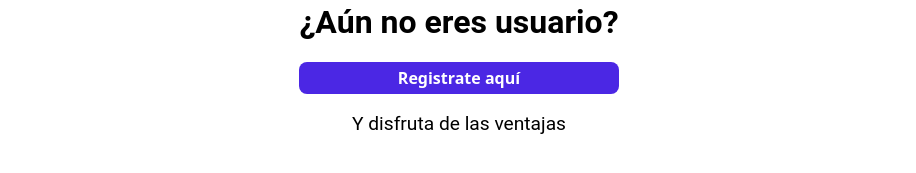
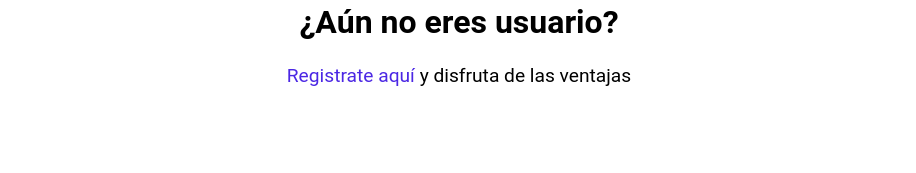
Before and after one commit to DiegoGutierrezDev/Invox-technical-test, a Nuxt app in the folder frontend/: page / in a window 1280 px wide. Shown: the part 679-852 px from the top of the page, without its empty margins (181-1097 px from the left). Built offline with nearby package versions, Linux system fonts and the light colour scheme.

Commit message:
Improved design

```diff
--- a/frontend/assets/css/tailwind.css
+++ b/frontend/assets/css/tailwind.css
@@ -12,3 +12,7 @@ h2 {
     font-size: larger;
     font-family: theme('fontFamily.roboto');
 }
+
+a {
+    color:theme('colors.purple')
+}
--- a/frontend/pages/index.vue
+++ b/frontend/pages/index.vue
@@ -11,8 +11,10 @@
 
     <div class="grid justify-center mb-20 gap-4">
       <h1>¿Aún no eres usuario?</h1>
-      <AppButton text="Registrate aquí" />
-      <h2>Y disfruta de las ventajas</h2>
+      <h2>
+        <router-link to="#">Registrate aquí</router-link> y disfruta de las
+        ventajas
+      </h2>
     </div>
   </div>
 </template>
```
